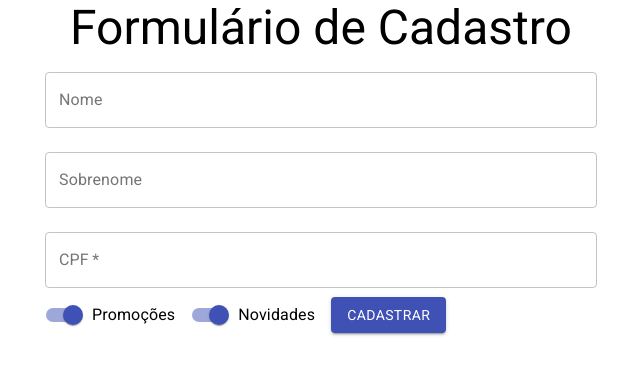
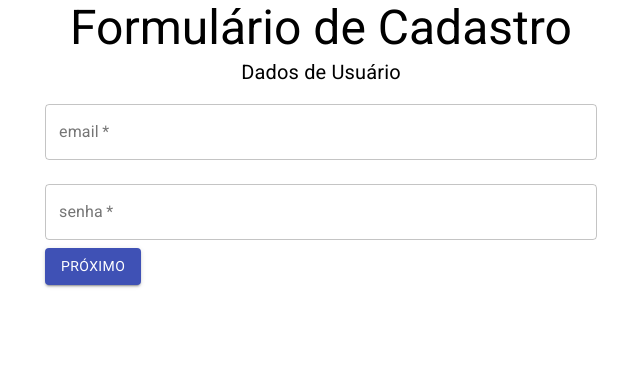
Before and after one commit to joaovictordantasj/formulario-de-cadastro-com-trilha, a React (Create React App) app: page / in a window 1280 px wide. Shown: the top 374 px of the page, without its empty margins (319-959 px from the left). Built offline with nearby package versions, Linux system fonts and the light colour scheme.

Commit message:
Interface melhorada e novos formularios criados

```diff
--- a/src/App.js
+++ b/src/App.js
@@ -3,14 +3,14 @@ import './App.css';
 
 import 'fontsource-roboto';
 import { Container, Typography } from '@material-ui/core';
-import FormularioCadastro from './Components/FormularioCadastro';
+import DadosPessoais from './Components/FormularioCadastro/FormularioCadastro';
 
 class App extends Component {
   render () {
     return (
       <Container component="article" maxWidth="sm">
         <Typography variant="h3" component="h1" align="center">Formulário de Cadastro</Typography>
-        <FormularioCadastro aoEnviar={aoEnviarForm} validarCpf={validarCpf} />
+        <DadosPessoais aoEnviar={aoEnviarForm} validarCpf={validarCpf} />
       </Container>
     );
   }
--- /dev/null
+++ b/src/Components/FormularioCadastro/DadosEntrega.jsx
@@ -0,0 +1,57 @@
+import React from 'react';
+import { Button, TextField, Typography } from '@material-ui/core';
+
+function DadosEntrega () {
+  return (
+    <form>
+
+      <Typography variant="h6" component="h6" align="center">Dados de Entrega</Typography>
+
+      <TextField
+        id='cep'
+        label='cep'
+        type='number'
+        variant='outlined'
+        margin='normal'
+        required
+      />
+      <TextField
+        id='endereco'
+        label='endereço'
+        type='text'
+        variant='outlined'
+        margin='normal'
+        required
+        fullWidth
+      />
+      <TextField
+        id='numero'
+        label='número'
+        type='number'
+        variant='outlined'
+        margin='normal'
+        required
+      />
+      <TextField
+        id='estado'
+        label='estado'
+        type='text'
+        variant='outlined'
+        margin='normal'
+        required
+      />
+      <TextField
+        id='cidade'
+        label='cidade'
+        type='text'
+        variant='outlined'
+        margin='normal'
+        required
+      />
+
+      <Button type='submit' variant='contained' color='primary' fullWidth>Finalizar Cadastro</Button>
+    </form>
+  );
+}
+
+export default DadosEntrega;
--- /dev/null
+++ b/src/Components/FormularioCadastro/DadosPessoais.jsx
@@ -0,0 +1,96 @@
+import React, { useState } from 'react';
+import { Button, TextField, Switch, FormControlLabel, Typography } from '@material-ui/core';
+
+function DadosPessoais({aoEnviar, validarCpf}) {
+  const [nome, setNome] = useState('');
+  const [sobrenome, setSobrenome] = useState('');
+  const [cpf, setCpf] = useState('');
+  const [promocoes, setPromocoes] = useState(true);
+  const [novidades, setNovidades] = useState(true);
+  const [err, setErr] = useState({cpf:{valido:true, texto:''}})
+  return(
+  <form
+    onSubmit={e => {
+      e.preventDefault();
+      aoEnviar({nome, sobrenome, cpf, promocoes, novidades});
+      // console.log({nome, sobrenome, cpf, promocoes, novidades});
+    }}
+  >
+      <Typography variant="h6" component="h6" align="center">Dados Pessoais</Typography>
+      <TextField
+        value={nome}
+        onChange={e => setNome(e.target.value)}
+        id='nome'
+        label='Nome'
+        variant='outlined'
+        margin='normal'
+        required
+        fullWidth
+      />
+
+      <TextField
+        value={sobrenome}
+        onChange={e => setSobrenome(e.target.value)}
+        id='sobrenome'
+        label='Sobrenome'
+        variant='outlined'
+        margin='normal'
+        required
+        fullWidth
+      />
+
+      <TextField
+        value={cpf}
+        onChange={e => {
+          let tmpCpf = e.target.value;
+          if (tmpCpf.length <= 11) {
+            setCpf(tmpCpf);
+          }
+        }}
+        onBlur={e => {
+          const ehValido = validarCpf(cpf);
+          setErr({cpf:ehValido});
+        }}
+        error={!err.cpf.valido}
+        helperText={err.cpf.texto}
+        id='cpf'
+        label='CPF'
+        variant='outlined'
+        type='number'
+        margin='normal'
+        fullWidth
+        required
+      />
+
+      <FormControlLabel
+        label='Promoções'
+        control={
+          <Switch
+            checked={promocoes}
+            onChange={e => setPromocoes(e.target.checked)}
+            name='promoções'
+            color='primary'
+            // defaultChecked={promocoes}
+          />
+        }
+      />
+
+      <FormControlLabel
+        label='Novidades'
+        control={
+          <Switch
+            checked={novidades}
+            onChange={e => setNovidades(e.target.checked)}
+            name='novidades'
+            color='primary'
+            // defaultChecked={novidades}
+          />
+        }
+      />
+
+      <Button type='submit' variant='contained' color='primary'>Próximo</Button>
+    </form>
+  );
+}
+
+export default DadosPessoais;
--- /dev/null
+++ b/src/Components/FormularioCadastro/DadosUsuario.jsx
@@ -0,0 +1,37 @@
+import React from 'react';
+import { Button, TextField, Typography } from '@material-ui/core';
+
+
+function DadosUsuario ({aoEnviar}) {
+  return (
+    <form
+      onSubmit={e => {
+        e.preventDefault();
+        aoEnviar();
+      }}
+    >
+      <Typography variant="h6" component="h6" align="center">Dados de Usuário</Typography>
+      <TextField
+        id='email'
+        label='email'
+        type='email'
+        variant='outlined'
+        margin='normal'
+        required
+        fullWidth
+      />
+      <TextField
+        id='senha'
+        label='senha'
+        type='password'
+        variant='outlined'
+        margin='normal'
+        required
+        fullWidth
+      />
+      <Button type='submit' variant='contained' color='primary'>Próximo</Button>
+    </form>
+  );
+}
+
+export default DadosUsuario;
--- a/src/Components/FormularioCadastro/FormularioCadastro.jsx
+++ b/src/Components/FormularioCadastro/FormularioCadastro.jsx
@@ -1,93 +1,30 @@
 import React, { useState } from 'react';
-import { Button, TextField, Switch, FormControlLabel } from '@material-ui/core';
+import DadosPessoais from './DadosPessoais';
+import DadosUsuario from './DadosUsuario';
+import DadosEntrega from './DadosEntrega';
+import {Typography} from '@material-ui/core';
 
 function FormularioCadastro({aoEnviar, validarCpf}) {
-  const [nome, setNome] = useState('');
-  const [sobrenome, setSobrenome] = useState('');
-  const [cpf, setCpf] = useState('');
-  const [promocoes, setPromocoes] = useState(true);
-  const [novidades, setNovidades] = useState(true);
-  const [err, setErr] = useState({cpf:{valido:true, texto:''}})
-  return(
-  <form
-    onSubmit={e => {
-      e.preventDefault();
-      aoEnviar({nome, sobrenome, cpf, promocoes, novidades});
-      // console.log({nome, sobrenome, cpf, promocoes, novidades});
-    }}
-  >
-      <TextField
-        value={nome}
-        onChange={e => setNome(e.target.value)}
-        id='nome'
-        label='Nome'
-        variant='outlined'
-        margin='normal'
-        fullWidth
-      />
+  const [etapaAtual, setEtapaAtual] = useState(0);
 
-      <TextField
-        value={sobrenome}
-        onChange={e => setSobrenome(e.target.value)}
-        id='sobrenome'
-        label='Sobrenome'
-        variant='outlined'
-        margin='normal'
-        fullWidth
-      />
+  function proximo() {
+    setEtapaAtual(etapaAtual + 1);
+  }
 
-      <TextField
-        value={cpf}
-        onChange={e => {
-          let tmpCpf = e.target.value;
-          if (tmpCpf.length <= 11) {
-            setCpf(tmpCpf);
-          }
-        }}
-        onBlur={e => {
-          const ehValido = validarCpf(cpf);
-          setErr({cpf:ehValido});
-        }}
-        error={!err.cpf.valido}
-        helperText={err.cpf.texto}
-        id='cpf'
-        label='CPF'
-        variant='outlined'
-        type='number'
-        margin='normal'
-        fullWidth
-        required
-      />
+  function formularioAtual (etapa) {
+    switch (etapa) {
+      case 0:
+        return <DadosUsuario aoEnviar={proximo} />;
+      case 1:
+        return <DadosPessoais aoEnviar={proximo} validarCpf={validarCpf}/>;
+      case 2:
+       return <DadosEntrega aoEnviar={aoEnviar}/>;
+      default:
+        return <Typography>Error</Typography>;
+    }
+  }
 
-      <FormControlLabel
-        label='Promoções'
-        control={
-          <Switch
-            checked={promocoes}
-            onChange={e => setPromocoes(e.target.checked)}
-            name='promoções'
-            color='primary'
-            // defaultChecked={promocoes}
-          />
-        }
-      />
-
-      <FormControlLabel
-        label='Novidades'
-        control={
-          <Switch
-            checked={novidades}
-            onChange={e => setNovidades(e.target.checked)}
-            name='novidades'
-            color='primary'
-            // defaultChecked={novidades}
-          />
-        }
-      />
-
-      <Button type='submit' variant='contained' color='primary'>Cadastrar</Button>
-    </form>
-  );
+  return <>{formularioAtual(etapaAtual)}</>;
 }
 
 export default FormularioCadastro;
--- a/src/Components/FormularioCadastro/index.js
+++ /dev/null
@@ -1,3 +0,0 @@
-import FormularioCadastro from './FormularioCadastro';
-
-export default FormularioCadastro;
```
Also changed, not shown: 1 other file (tests, documents, lock files or other folders).
